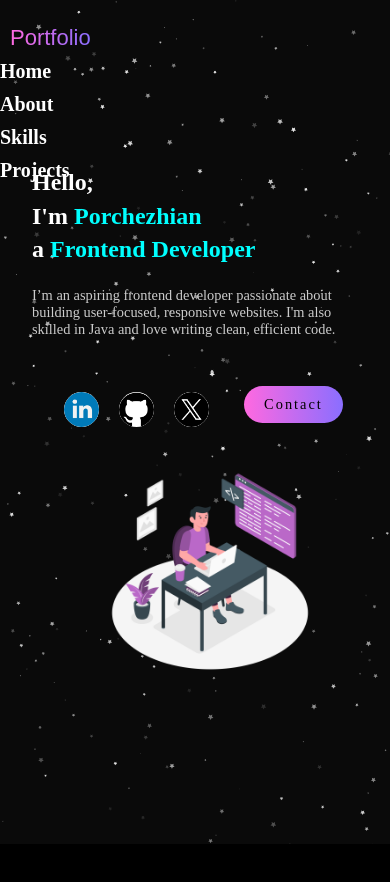
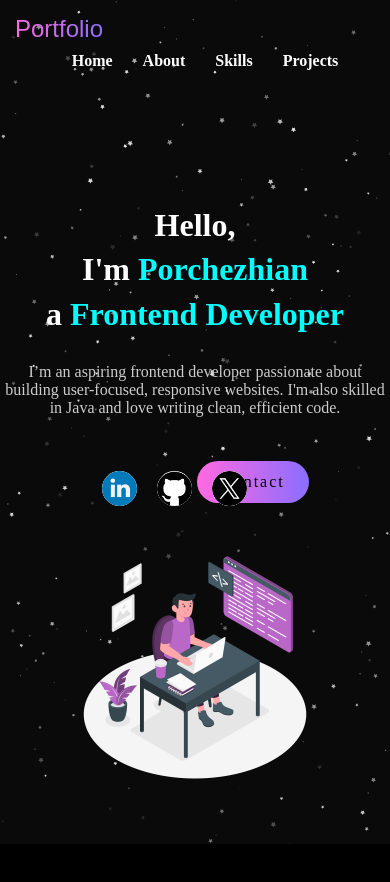
Before and after one commit to chezhianch/Animated-React-Portfolio, a React (Vite) app: page / in a window 390 px wide. Shown: the top 882 px of the page. Built offline with nearby package versions, Linux system fonts and the light colour scheme.

Commit message:
Updated multiple components: layout, styling, and structure

```diff
--- a/src/App.css
+++ b/src/App.css
@@ -375,6 +375,7 @@
 }
 /* === IMPROVED RESPONSIVENESS === */
 
+/* === TABLET & BELOW === */
 @media (max-width: 1024px) {
   .cnt-btn {
     top: auto;
@@ -392,116 +393,115 @@
     left: 0;
     bottom: 0;
     text-align: center;
+    padding: 1rem;
+  }
+
+  .abt-cont {
+    flex-direction: column;
+  }
+
+  .portfolio-text {
+    font-size: 24px;
+    left: 15px;
+    top: 5px;
   }
 }
 
+/* === MOBILE & SMALL TABLETS === */
 @media (max-width: 768px) {
-  .hero-content {
+  /* Navbar */
+  .navbar {
+    flex-direction: column;
+    left: 0;
+    top: 10px;
+    padding: 0;
+  }
+
+  .navbar-container {
     flex-direction: column;
     align-items: center;
-    gap: 2rem;
     padding: 1rem;
   }
 
-  .hero-text h1 {
-    font-size: 32px;
+  .nav-links {
+    flex-direction: column;
+    gap: 1rem;
   }
 
-  .about-cnt {
-    font-size: 1rem;
+  .nav-links li a {
+    font-size: 16px;
+  }
+
+  /* Hero Section */
+  .hero-content {
+    flex-direction: column;
     padding: 1rem;
-    left: 0;
+    top: 80px;
+  }
+
+  .hero-text {
+    padding: 0;
     text-align: center;
+  }
+
+  .hero-text h1 {
+    font-size: 2rem;
+  }
+
+  .hero-img {
+    justify-content: center;
+    align-items: center;
+    margin-top: 2rem;
+  }
+
+  .hero-img img {
+    width: 250px;
+    right: 0;
   }
 
   .cnt-btn {
     position: static;
-    margin: 1.5rem auto 0;
-    display: block;
+    margin-top: 20px;
   }
 
-  .hero-img img {
-    width: 220px;
-    right: 0;
+  /* About Section */
+  .about-cnt {
+    left: 0;
+    padding: 1rem;
+    text-align: center;
   }
 
-  .portfolio-text {
-    font-size: 26px;
-    top: 5px;
-    left: 15px;
+  .about {
+    font-size: 2rem;
   }
 
-  .align {
-    flex-direction: column;
-    gap: 10px;
-    left: 0;
-    top: 60px;
-  }
-
-  .navbar {
-    left: 0;
-    padding: 0 10px;
-  }
-}
-
-@media (max-width: 480px) {
-  .hero-text h1 {
-    font-size: 24px;
-  }
-
-  .hero-text p {
-    font-size: 0.9rem;
-  }
-
-  .cnt-btn {
-    padding: 10px 20px;
-    font-size: 0.9rem;
+  /* Contact Section */
+  .container {
+    padding: 2rem 1rem;
   }
 
   .form {
-    padding: 20px;
+    width: 100%;
+    padding: 1.5rem;
   }
 
-  .project-h2,
-  .head {
-    font-size: 1.2rem;
+  .form input,
+  .form textarea {
+    font-size: 1rem;
   }
 
-  .proj-p {
-    font-size: 0.9rem;
+  .form button {
+    width: 100%;
+    font-size: 1rem;
   }
 
-  .portfolio-text {
-    font-size: 22px;
-    top: 5px;
-    left: 10px;
+  /* General cleanup */
+  nav ul {
+    flex-direction: column;
+    gap: 0.5rem;
   }
 
-  .icon {
-    left: 0;
+  nav ul li {
+    margin: 0.5rem 0;
   }
 }
-@media (max-width: 480px) {
-  .skills-title {
-    font-size: 1.2rem;
-    margin-bottom: 30px;
-  }
-
-  .skill-card {
-    width: 75px;
-    padding: 8px;
-  }
-
-  .skill-svg {
-    width: 60px;
-    height: 60px;
-  }
-
-  .skill-percent {
-    font-size: 12px;
-  }
-
-  .skill-name {
-    font-size: 0.8rem;
-  }
-}
--- a/src/components/Projectcard.css
+++ b/src/components/Projectcard.css
@@ -1,3 +1,25 @@
+@media (max-width: 768px) {
+  .card {
+    width: 80%;
+    margin: 1rem auto;
+  }
+}
+
+@media (max-width: 480px) {
+  .card {
+    width: 95%;
+    margin: 0.5rem auto;
+    padding: 0.75rem;
+  }
+}
+@media (max-width: 768px) {
+  .cards-container {
+    flex-direction: column;
+    align-items: center;
+    gap: 2rem;
+  }
+}
+
 .cards-container {
   display: flex;
   flex-wrap: wrap;
@@ -13,8 +35,6 @@
   align-items: center;
   min-height: 80vh; /* Full screen height */
 }
-
-
 
 .card {
 
--- a/src/components/SkillCircle.css
+++ b/src/components/SkillCircle.css
@@ -1,3 +1,27 @@
+   /* Responsive */
+   @media (max-width: 768px) {
+    .skills-section {
+      padding: 20px;
+    }
+
+    .skills-title {
+      font-size: 1.2rem;
+    }
+
+    .skills-grid {
+      flex-direction: column;
+      align-items: center;
+      gap: 20px 40px;
+    }
+
+    .skill-card {
+      width: 80%;
+    }
+
+    .skill-name {
+      font-size: 0.8rem;
+    }
+  }
 .skills-section {
     padding: 40px 20px;
     color: white;
```
